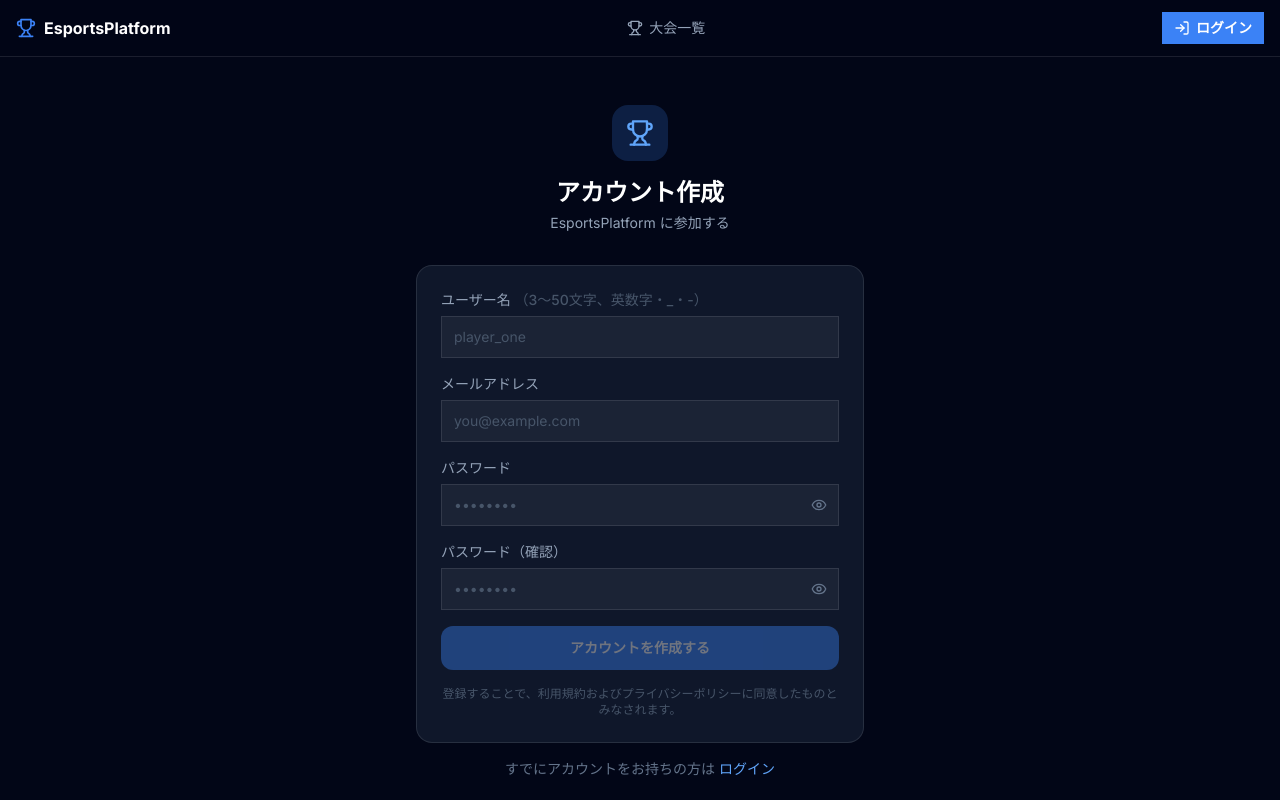
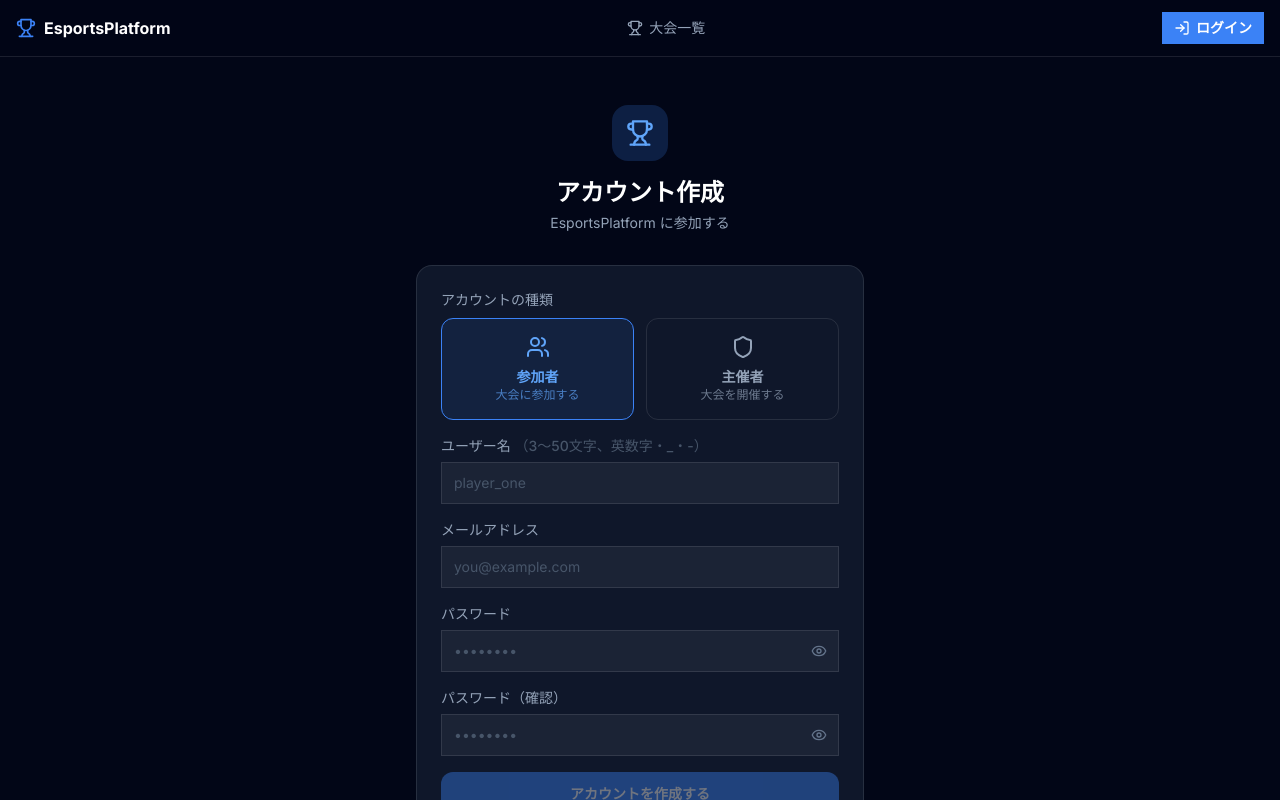
Before and after one commit to Nonname-organic/esports-platform, a Next.js app in the folder frontend/: page /register in a window 1280 px wide. Shown: the top 800 px of the page. Built offline with nearby package versions, Linux system fonts and the light colour scheme.

Commit message:
feat: add role selection (player/organizer) on registration page

```diff
--- a/frontend/src/app/(public)/register/page.tsx
+++ b/frontend/src/app/(public)/register/page.tsx
@@ -3,7 +3,7 @@
 import { useState } from "react";
 import { useRouter } from "next/navigation";
 import Link from "next/link";
-import { Trophy, Eye, EyeOff, Check, X } from "lucide-react";
+import { Trophy, Eye, EyeOff, Check, X, Users, Shield } from "lucide-react";
 import { apiClient } from "@/lib/api-client";
 import { useAuthStore } from "@/store/auth-store";
 import { cn } from "@/lib/utils";
@@ -44,6 +44,7 @@ export default function RegisterPage() {
   const router = useRouter();
   const { setTokens, setUser } = useAuthStore();
 
+  const [role, setRole] = useState<"player" | "organizer">("player");
   const [form, setForm] = useState({ username: "", email: "", password: "", confirm: "" });
   const [showPassword, setShowPassword] = useState(false);
   const [showConfirm, setShowConfirm] = useState(false);
@@ -90,6 +91,7 @@ export default function RegisterPage() {
         username: form.username,
         email: form.email,
         password: form.password,
+        role,
       });
 
       // 2. 登録後に自動ログイン
@@ -133,6 +135,45 @@ export default function RegisterPage() {
 
         {/* フォーム */}
         <form onSubmit={handleSubmit} className="space-y-4 rounded-2xl border border-white/10 bg-slate-900 p-6">
+          {/* ロール選択 */}
+          <div>
+            <label className="mb-2 block text-sm font-medium text-slate-400">アカウントの種類</label>
+            <div className="grid grid-cols-2 gap-3">
+              <button
+                type="button"
+                onClick={() => setRole("player")}
+                className={cn(
+                  "flex flex-col items-center gap-2 rounded-xl border p-4 transition-all",
+                  role === "player"
+                    ? "border-brand-500 bg-brand-500/10 text-brand-400"
+                    : "border-white/10 text-slate-400 hover:border-white/20 hover:text-white",
+                )}
+              >
+                <Users className="h-6 w-6" />
+                <div className="text-center">
+                  <p className="text-sm font-bold">参加者</p>
+                  <p className="text-xs opacity-70">大会に参加する</p>
+                </div>
+              </button>
+              <button
+                type="button"
+                onClick={() => setRole("organizer")}
+                className={cn(
+                  "flex flex-col items-center gap-2 rounded-xl border p-4 transition-all",
+                  role === "organizer"
+                    ? "border-brand-500 bg-brand-500/10 text-brand-400"
+                    : "border-white/10 text-slate-400 hover:border-white/20 hover:text-white",
+                )}
+              >
+                <Shield className="h-6 w-6" />
+                <div className="text-center">
+                  <p className="text-sm font-bold">主催者</p>
+                  <p className="text-xs opacity-70">大会を開催する</p>
+                </div>
+              </button>
+            </div>
+          </div>
+
           {/* サーバーエラー */}
           {error && (
             <div className="flex items-start gap-2 rounded-lg border border-red-500/20 bg-red-500/10 px-4 py-3 text-sm text-red-400">
```
Also changed, not shown: 2 other files (tests, documents, lock files or other folders).
